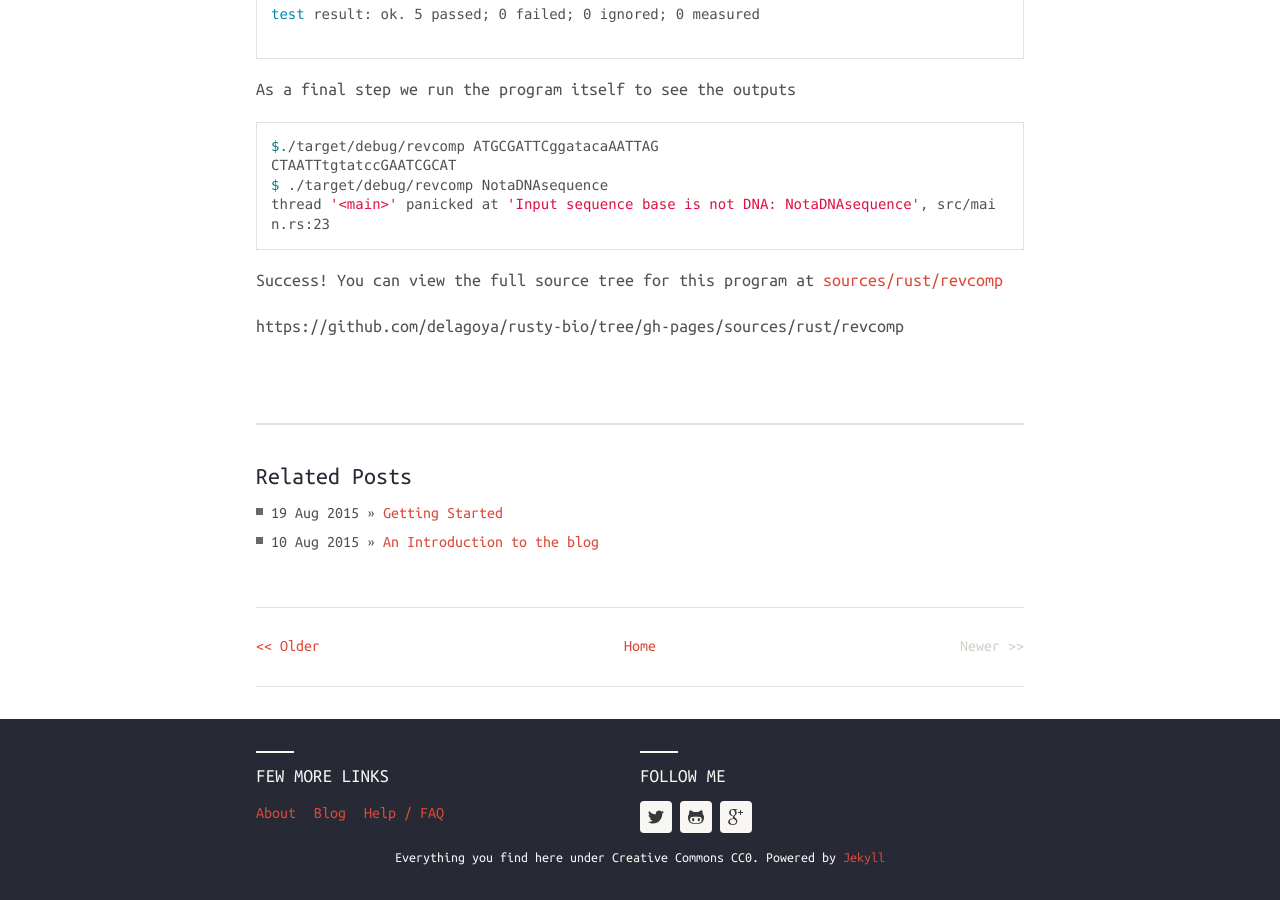
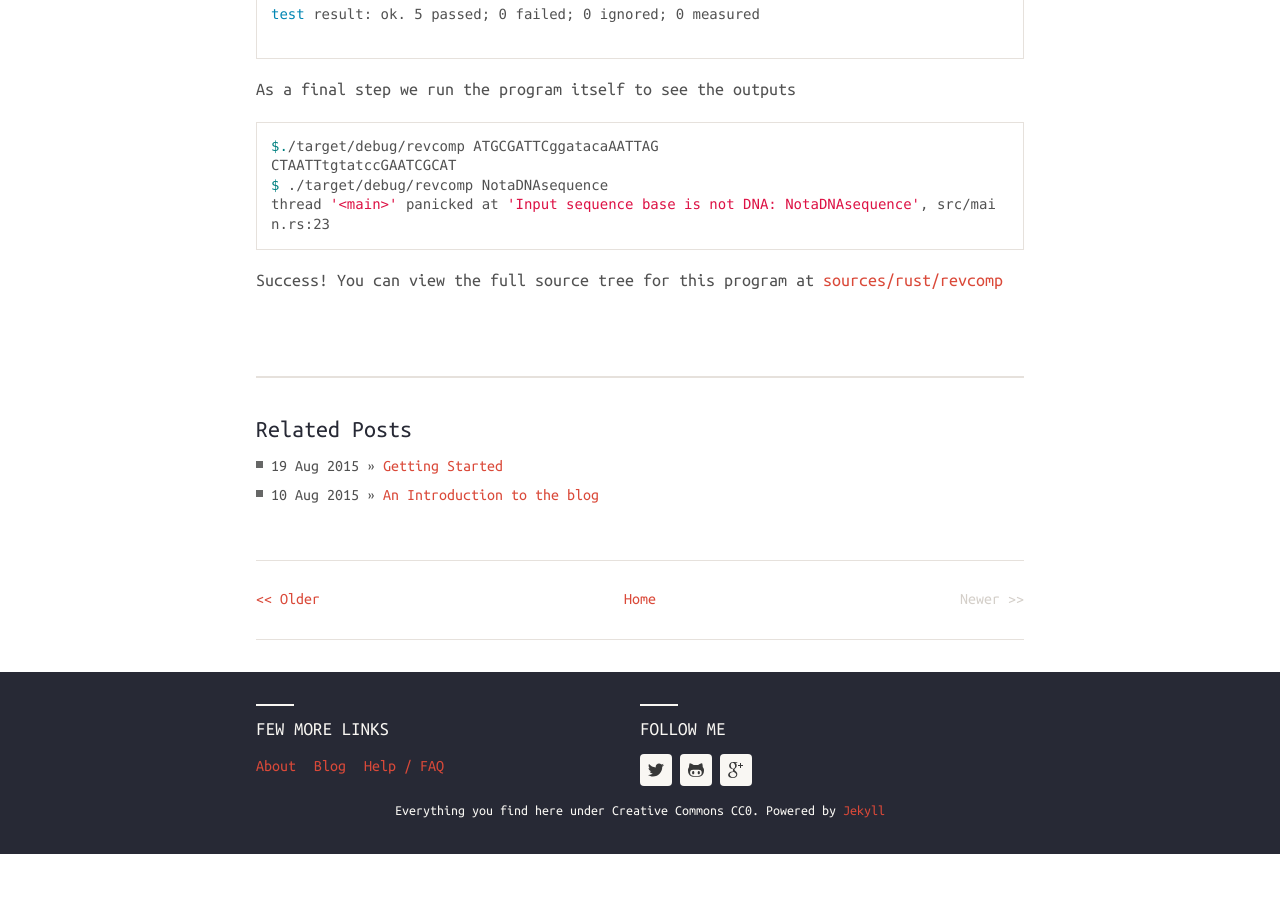
Before and after one commit to delagoya/rusty-bio, a Jekyll site: the page built from _posts/2015-08-20-dna-reverse-complement.md, in a window 1280 px wide and 900 px high, scrolled down 3622 px. Built offline with Jekyll 4.4.1, drawn with Linux system fonts in a browser that asks for light colours; nearby versions of some CDN libraries; Markdown is read by kramdown in place of the engine named in the settings; after the commit the page ends 4476 px from its top, so only the background shows below that; part of the change alters nothing that is shown.

Commit message:
small fix

````diff
--- a/_posts/2015-08-20-dna-reverse-complement.md
+++ b/_posts/2015-08-20-dna-reverse-complement.md
@@ -168,5 +168,3 @@ thread '<main>' panicked at 'Input sequence base is not DNA: NotaDNAsequence', s
 ```
 
 Success! You can view the full source tree for this program at [sources/rust/revcomp](https://github.com/delagoya/rusty-bio/tree/gh-pages/sources/rust/revcomp)
-
-https://github.com/delagoya/rusty-bio/tree/gh-pages/sources/rust/revcomp
````
